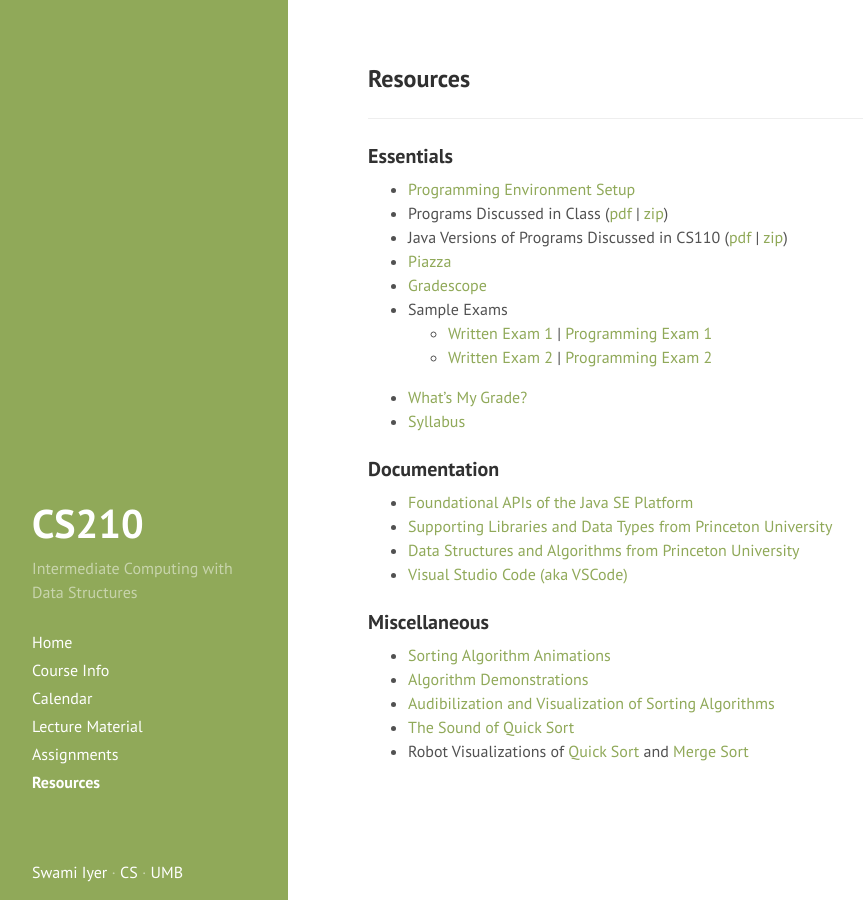
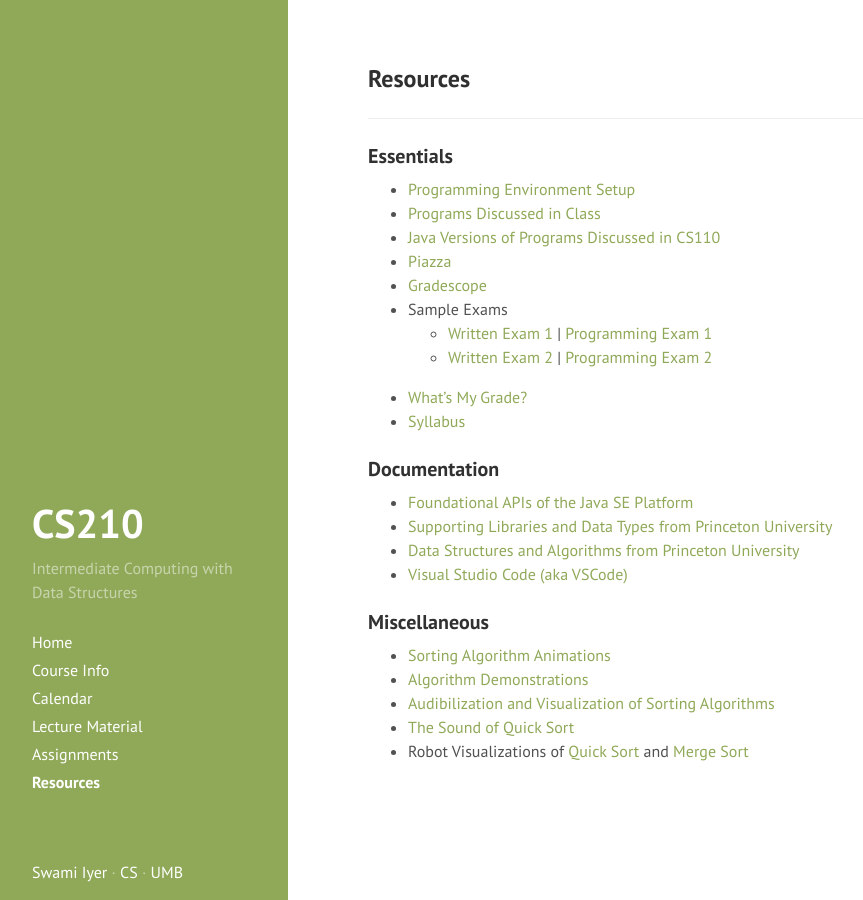
Before and after one commit to swamiiyer/swamiiyer.github.io, a Jekyll site: the page built from _pages/cs210/resources.md, in a window 1280 px wide. Shown: the whole page, without its empty margins (0-863 px from the left). Built offline with Jekyll 4.4.1, drawn with Linux system fonts in a browser that asks for light colours.

Commit message:
Minor changes

```diff
--- a/_pages/cs210/resources.md
+++ b/_pages/cs210/resources.md
@@ -8,9 +8,9 @@ order: 6
 ### Essentials
 
 - [Programming Environment Setup](programming_environment.html)
-- Programs Discussed in Class ([pdf](https://www.cs.umb.edu/~siyer/teaching/dsaj.pdf) \| [zip](https://www.cs.umb.edu/~siyer/teaching/dsaj.zip))
-- Java Versions of Programs Discussed in CS110 ([pdf](https://www.cs.umb.edu/~siyer/teaching/ipj.pdf) \| [zip](https://www.cs.umb.edu/~siyer/teaching/ipj.zip))
-- [Piazza](https://piazza.com/umb/spring2025/cs210)
+- [Programs Discussed in Class](https://www.cs.umb.edu/~siyer/teaching/dsaj.zip)
+- [Java Versions of Programs Discussed in CS110](https://www.cs.umb.edu/~siyer/teaching/ipj.zip)
+- [Piazza](https://piazza.com/)
 - [Gradescope](https://gradescope.com/)
 - Sample Exams
   - [Written Exam 1](https://www.cs.umb.edu/~siyer/teaching/cs210/cs210_sample_we1.pdf) \| [Programming Exam 1](https://www.cs.umb.edu/~siyer/teaching/cs210/cs210_sample_pe1.pdf)
```
Also changed, not shown: _pages/cs110/resources.md (+2 -2 lines), _pages/cs451/resources.md (+1 -1 lines).
